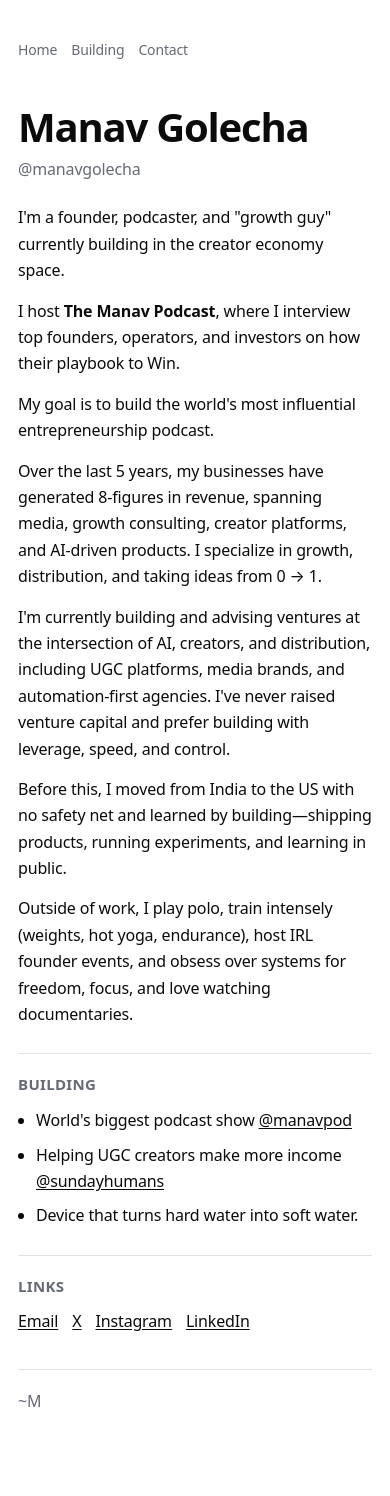
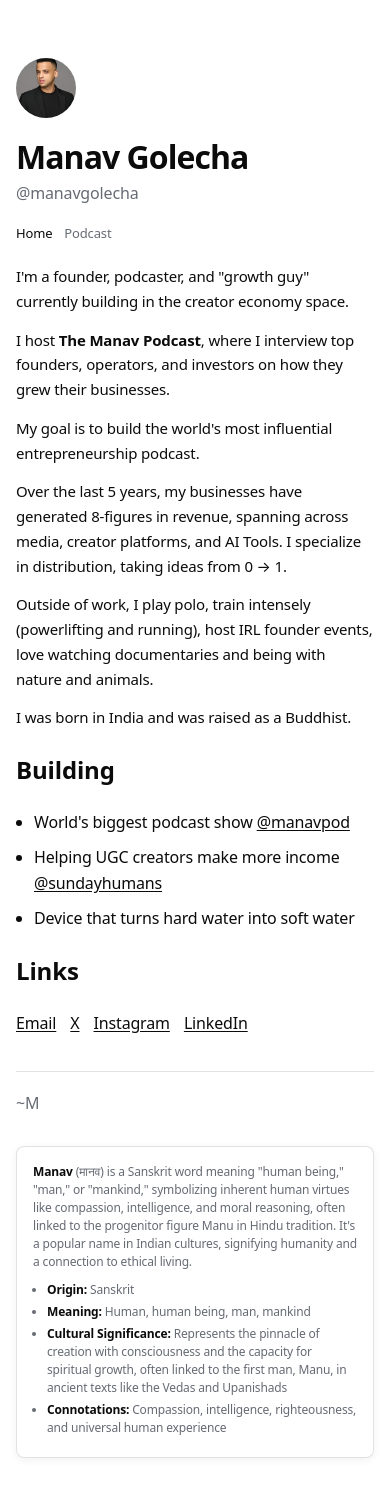
Before and after one commit to manav7272/manav, a plain HTML site: page index.html in a window 390 px wide. Before the commit the page ends 1470 px from the top, so only its background shows below. Drawn offline with Linux system fonts and the light colour scheme.

Commit message:
Restructure layout: sticky header, nav under name, add avatar, update content

```diff
--- a/index.html
+++ b/index.html
@@ -4,82 +4,186 @@
     <meta charset="UTF-8" />
     <meta name="viewport" content="width=device-width, initial-scale=1" />
     <title>Manav Golecha</title>
-    <meta name="description" content="Manav Golecha — Founder, podcaster, growth guy. Building in the creator economy." />
+    <meta
+      name="description"
+      content="Manav Golecha — Founder, podcaster, growth guy. Building in the creator economy."
+    />
     <link rel="stylesheet" href="./styles.css" />
   </head>
   <body>
     <div class="wrap">
-      <header class="top">
-        <nav class="nav">
-          <a href="#home">Home</a>
-          <a href="#building">Building</a>
-          <a href="#contact">Contact</a>
-        </nav>
-      </header>
-
-      <main id="home" class="main">
+      <main class="main">
+        <div class="hero">
+          <img src="./manav-golecha.jpg" alt="Manav Golecha" class="avatar" />
           <h1 class="title">Manav Golecha</h1>
           <p class="handle">@manavgolecha</p>
 
+          <nav class="nav">
+            <a href="#" class="nav-link active" data-tab="home">Home</a>
+            <a href="#" class="nav-link" data-tab="podcast">Podcast</a>
+          </nav>
+        </div>
+
+        <!-- Home Tab -->
+        <div class="tab-content active" id="home">
           <section class="content">
             <p>
-            I'm a founder, podcaster, and "growth guy" currently building in the creator economy space.
+              I'm a founder, podcaster, and "growth guy" currently building in
+              the creator economy space.
             </p>
 
             <p>
-            I host <strong>The Manav Podcast</strong>, where I interview top founders, operators, and investors on how their playbook to Win.
+              I host <strong>The Manav Podcast</strong>, where I interview top
+              founders, operators, and investors on how they grew their
+              businesses.
             </p>
 
             <p>
-            My goal is to build the world's most influential entrepreneurship podcast.
+              My goal is to build the world's most influential entrepreneurship
+              podcast.
             </p>
 
             <p>
-            Over the last 5 years, my businesses have generated 8-figures in revenue, spanning media, growth consulting,
-            creator platforms, and AI-driven products. I specialize in growth, distribution, and taking ideas from 0 → 1.
+              Over the last 5 years, my businesses have generated 8-figures in
+              revenue, spanning across media, creator platforms, and AI Tools. I
+              specialize in distribution, taking ideas from 0 → 1.
             </p>
 
             <p>
-            I'm currently building and advising ventures at the intersection of AI, creators, and distribution,
-            including UGC platforms, media brands, and automation-first agencies. I've never raised venture capital and
-            prefer building with leverage, speed, and control.
+              Outside of work, I play polo, train intensely (powerlifting and
+              running), host IRL founder events, love watching documentaries and
+              being with nature and animals.
             </p>
 
-          <p>
-            Before this, I moved from India to the US with no safety net and learned by building—shipping products,
-            running experiments, and learning in public.
-          </p>
-
-          <p>
-            Outside of work, I play polo, train intensely (weights, hot yoga, endurance), host IRL founder events,
-            and obsess over systems for freedom, focus, and love watching documentaries.
-          </p>
+            <p>I was born in India and was raised as a Buddhist.</p>
           </section>
 
           <section id="building" class="section">
             <h2>Building</h2>
             <ul class="list">
-            <li>World's biggest podcast show <a href="https://x.com/manavpod" target="_blank" rel="noreferrer">@manavpod</a></li>
-            <li>Helping UGC creators make more income <a href="https://instagram.com/sundayhumans" target="_blank" rel="noreferrer">@sundayhumans</a></li>
-            <li>Device that turns hard water into soft water.</li>
+              <li>
+                World's biggest podcast show
+                <a
+                  href="https://x.com/manavpod"
+                  target="_blank"
+                  rel="noreferrer"
+                  >@manavpod</a
+                >
+              </li>
+              <li>
+                Helping UGC creators make more income
+                <a
+                  href="https://instagram.com/sundayhumans"
+                  target="_blank"
+                  rel="noreferrer"
+                  >@sundayhumans</a
+                >
+              </li>
+              <li>Device that turns hard water into soft water</li>
             </ul>
           </section>
 
           <section id="contact" class="section">
             <h2>Links</h2>
             <div class="links">
-            <!-- Replace # with your real links -->
               <a href="mailto:you@domain.com">Email</a>
-            <a href="https://x.com/manavgolecha" target="_blank" rel="noreferrer">X</a>
-            <a href="https://instagram.com/manavgolecha" target="_blank" rel="noreferrer">Instagram</a>
-            <a href="https://linkedin.com/in/your-handle" target="_blank" rel="noreferrer">LinkedIn</a>
+              <a
+                href="https://x.com/manavgolecha"
+                target="_blank"
+                rel="noreferrer"
+                >X</a
+              >
+              <a
+                href="https://instagram.com/manavgolecha"
+                target="_blank"
+                rel="noreferrer"
+                >Instagram</a
+              >
+              <a
+                href="https://www.linkedin.com/in/manavgolecha/"
+                target="_blank"
+                rel="noreferrer"
+                >LinkedIn</a
+              >
             </div>
           </section>
+        </div>
+
+        <!-- Podcast Tab -->
+        <div class="tab-content" id="podcast">
+          <section class="content">
+            <p class="podcast-tagline">
+              Where the world's best entrepreneurs share how they build, scale,
+              and win.
+            </p>
+
+            <p class="guests-label">Past guests include:</p>
+            <ul class="list">
+              <li>Clay Alexander (Founder & CEO, Ember)</li>
+              <li>Peter Voss (Founder, Aigo AI)</li>
+              <li>Atif Siddiqi (Founder, Branch App)</li>
+              <li>Mike Straight (Founder, Farm Pod)</li>
+              <li>Rajat Bhageria (Founder & CEO, Chef Robotics)</li>
+              <li>Adelle Archer (Founder, Eterneva)</li>
+              <li>Anita Verma (Founder, Arizona Land Consulting)</li>
+              <li>Shaun Clark (Founder, Go High Level)</li>
+              <li>Kent Yoshimura (Founder, Neurogum)</li>
+              <li>Shelby Clark (Founder, Turo)</li>
+              <li>Romain Torres (Founder, Arcade AI)</li>
+              <li>Hunter Isaacson (Founder, NGL)</li>
+            </ul>
+          </section>
+        </div>
 
         <footer class="footer">
           <span>~M</span>
         </footer>
       </main>
+
+      <aside class="name-meaning">
+        <p>
+          <strong>Manav</strong> (मानव) is a Sanskrit word meaning "human
+          being," "man," or "mankind," symbolizing inherent human virtues like
+          compassion, intelligence, and moral reasoning, often linked to the
+          progenitor figure Manu in Hindu tradition. It's a popular name in
+          Indian cultures, signifying humanity and a connection to ethical
+          living.
+        </p>
+        <ul>
+          <li><strong>Origin:</strong> Sanskrit</li>
+          <li><strong>Meaning:</strong> Human, human being, man, mankind</li>
+          <li>
+            <strong>Cultural Significance:</strong> Represents the pinnacle of
+            creation with consciousness and the capacity for spiritual growth,
+            often linked to the first man, Manu, in ancient texts like the Vedas
+            and Upanishads
+          </li>
+          <li>
+            <strong>Connotations:</strong> Compassion, intelligence,
+            righteousness, and universal human experience
+          </li>
+        </ul>
+      </aside>
     </div>
+
+    <script>
+      const navLinks = document.querySelectorAll(".nav-link");
+      const tabContents = document.querySelectorAll(".tab-content");
+
+      navLinks.forEach((link) => {
+        link.addEventListener("click", (e) => {
+          e.preventDefault();
+
+          // Remove active from all
+          navLinks.forEach((l) => l.classList.remove("active"));
+          tabContents.forEach((t) => t.classList.remove("active"));
+
+          // Add active to clicked
+          link.classList.add("active");
+          const tabId = link.getAttribute("data-tab");
+          document.getElementById(tabId).classList.add("active");
+        });
+      });
+    </script>
   </body>
 </html>
--- a/styles.css
+++ b/styles.css
@@ -3,17 +3,33 @@
   --text: #0b0b0c;
   --muted: #666a73;
   --line: rgba(15, 18, 25, 0.12);
-  --max: 760px;
+  --max: 47.5rem;
 }
 
-* { box-sizing: border-box; }
-html, body { height: 100%; }
+* {
+  box-sizing: border-box;
+}
+html {
+  font-size: 16px;
+}
+html,
+body {
+  height: 100%;
+}
 
 body {
   margin: 0;
   background: var(--bg);
   color: var(--text);
-  font-family: ui-sans-serif, system-ui, -apple-system, Segoe UI, Roboto, Helvetica, Arial, "Apple Color Emoji",
+  font-family:
+    ui-sans-serif,
+    system-ui,
+    -apple-system,
+    Segoe UI,
+    Roboto,
+    Helvetica,
+    Arial,
+    "Apple Color Emoji",
     "Segoe UI Emoji";
   line-height: 1.65;
   letter-spacing: -0.01em;
@@ -21,8 +37,9 @@ body {
 
 .wrap {
   max-width: var(--max);
+  width: 100%;
   margin: 0 auto;
-  padding: 28px 18px 56px;
+  padding: 1.75rem 1.125rem 3.5rem;
 }
 
 .top {
@@ -31,80 +48,199 @@ body {
   background: rgba(255, 255, 255, 0.92);
   backdrop-filter: blur(10px);
   border-bottom: 1px solid transparent;
+  z-index: 10;
+  padding: 14px 0;
+}
+
+.top-name {
+  font-size: 14px;
+  font-weight: 500;
+  color: var(--text);
+  letter-spacing: -0.01em;
+}
+
+.hero {
+  padding-top: 10px;
+  margin-bottom: 20px;
 }
 
 .nav {
   display: flex;
-  gap: 14px;
-  padding: 10px 0 14px;
+  gap: 0.875rem;
+  margin-top: 1rem;
 }
 
-.nav a {
+.nav-link {
   color: var(--muted);
   text-decoration: none;
-  font-size: 14px;
+  font-size: 0.875rem;
+  transition: color 0.2s;
 }
 
-.nav a:hover { color: var(--text); }
+.nav-link:hover {
+  color: var(--text);
+}
 
-.main { padding-top: 10px; }
+.nav-link.active {
+  color: var(--text);
+  font-weight: 500;
+}
+
+.main {
+  padding-top: 0.625rem;
+}
+
+/* Avatar */
+.avatar {
+  width: 4.5rem;
+  height: 4.5rem;
+  border-radius: 50%;
+  object-fit: cover;
+  margin-top: 1.125rem;
+  margin-bottom: 0.375rem;
+  image-rendering: -webkit-optimize-contrast;
+}
+
+/* Tab content */
+.tab-content {
+  display: none;
+}
+
+.tab-content.active {
+  display: block;
+}
 
 .title {
-  font-size: 40px;
+  font-size: clamp(2rem, 5vw, 2.5rem);
   line-height: 1.15;
-  margin: 18px 0 6px;
+  margin: 0.5rem 0 0.25rem;
   letter-spacing: -0.03em;
 }
 
 .handle {
-  margin: 0 0 22px;
+  margin: 0 0 0.5rem;
   color: var(--muted);
 }
 
-.content p {
-  margin: 0 0 14px;
-  font-size: 16px;
+.subtitle {
+  margin: 0 0 1.375rem;
+  color: var(--muted);
+  font-size: 1rem;
 }
 
-.section {
-  margin-top: 26px;
-  padding-top: 18px;
-  border-top: 1px solid var(--line);
+.content {
+  margin-top: 0.625rem;
 }
 
-.section h2 {
-  font-size: 15px;
-  margin: 0 0 10px;
+.content p {
+  margin: 0 0 0.875rem;
+  font-size: 1rem;
+}
+
+.guests-label {
+  margin: 0 0 0.625rem;
+  font-size: 0.875rem;
   color: var(--muted);
-  font-weight: 600;
-  letter-spacing: 0.02em;
-  text-transform: uppercase;
+}
+
+.podcast-tagline {
+  font-size: 1.125rem;
+  margin: 0 0 1.25rem;
+  color: var(--text);
 }
 
 .list {
   margin: 0;
-  padding-left: 18px;
+  padding-left: 1.125rem;
 }
 
-.list li { margin: 8px 0; }
+.list li {
+  margin: 0.5rem 0;
+}
 
 a {
   color: var(--text);
   text-decoration: underline;
-  text-underline-offset: 2px;
+  text-underline-offset: 0.125rem;
 }
 
-a:hover { opacity: 0.75; }
+a:hover {
+  opacity: 0.75;
+}
 
 .links {
   display: flex;
   flex-wrap: wrap;
-  gap: 14px;
+  gap: 0.875rem;
 }
 
 .footer {
-  margin-top: 34px;
-  padding-top: 18px;
+  margin-top: 2.125rem;
+  padding-top: 1.125rem;
   border-top: 1px solid var(--line);
   color: var(--muted);
 }
+
+/* Name meaning corner */
+.name-meaning {
+  position: fixed;
+  bottom: 1.25rem;
+  right: 1.25rem;
+  max-width: 17.5rem;
+  padding: 1rem;
+  background: rgba(255, 255, 255, 0.95);
+  border: 1px solid var(--line);
+  border-radius: 0.5rem;
+  font-size: 0.75rem;
+  line-height: 1.5;
+  color: var(--muted);
+  box-shadow: 0 0.125rem 0.5rem rgba(0, 0, 0, 0.06);
+}
+
+.name-meaning p {
+  margin: 0 0 0.625rem;
+}
+
+.name-meaning ul {
+  margin: 0;
+  padding-left: 0.875rem;
+}
+
+.name-meaning li {
+  margin: 0.25rem 0;
+}
+
+.name-meaning strong {
+  color: var(--text);
+}
+
+@media (max-width: 56.25rem) {
+  .name-meaning {
+    position: static;
+    max-width: 100%;
+    margin-top: 1.875rem;
+  }
+}
+
+@media (max-width: 30rem) {
+  .wrap {
+    padding: 1.25rem 1rem 2.5rem;
+  }
+
+  .avatar {
+    width: 3.75rem;
+    height: 3.75rem;
+  }
+
+  .content p {
+    font-size: 0.9375rem;
+  }
+
+  .nav {
+    gap: 0.75rem;
+  }
+
+  .nav-link {
+    font-size: 0.8125rem;
+  }
+}
```
Also changed, not shown: manav-golecha-original.jpg (added), manav-golecha.jpg (added). Lines whose indentation alone changed are shown as unchanged.
